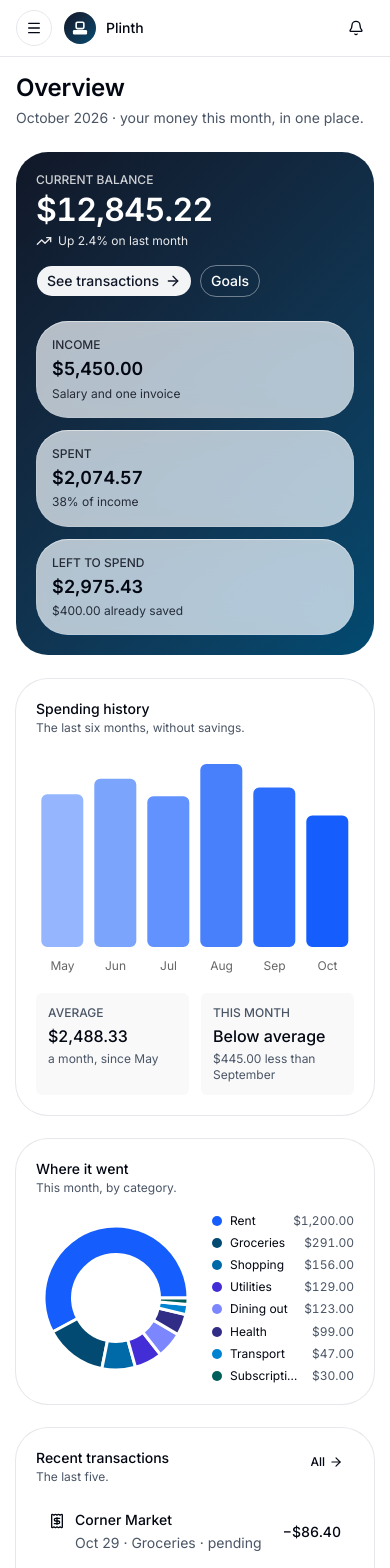
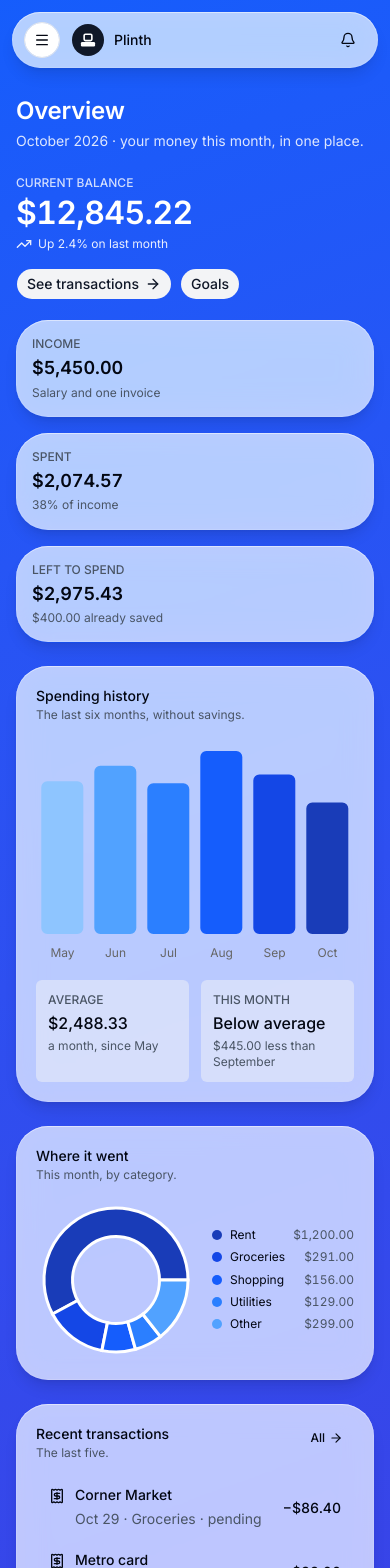
Before and after one commit to jiashengchen610/jewel-shop, a React (Vite) app: page / in a window 390 px wide. Shown: the top 1568 px of the page. Built offline with nearby package versions, Linux system fonts and the light colour scheme.

Commit message:
The gradient is the page and every surface is glass with a shadow; both charts share the sequential chart colors; the brand gradient is blue to indigo in light mode and navy in dark mode

```diff
--- a/src/app/Dashboard.tsx
+++ b/src/app/Dashboard.tsx
@@ -1,7 +1,9 @@
-// The dashboard: a shell (a sidebar from the large breakpoint up, a top bar with a slide-in menu below it) around four
-// pages picked by the URL hash. Everything on screen is one of this design system's components or a token utility.
+// The dashboard: the brand gradient is the page, and everything on it is glass (the sidebar, the top bar, every card)
+// with a shadow, so the whole look comes from four tokens: the gradient, the glass material, a shadow and a radius.
+// A sidebar from the large breakpoint up, a top bar with a slide-in menu below it, four pages picked by the URL hash.
 import { useEffect, useState, type ReactNode } from "react";
 import { Button } from "@/components/button/button";
+import { Glass } from "@/components/glass/glass";
 import { Item, ItemContent, ItemMedia, ItemTitle } from "@/components/item/item";
 import { Separator } from "@/components/separator/separator";
 import { Sheet, SheetContent, SheetDescription, SheetHeader, SheetTitle, SheetTrigger } from "@/components/sheet/sheet";
@@ -25,6 +27,16 @@ const fromHash = (): PageId => (PAGES.some((p) => p.id === location.hash.slice(2
 
 export type Notice = { title: string; text?: string };
 export type PageProps = { go: (p: PageId) => void; notify: (n: Notice) => void; dark: boolean; onDark: (on: boolean) => void };
+
+/** A glass panel with the shadow every floating surface here shares (the shadow sits on a wrapper, so it never
+ * competes with the glass's own edge light). */
+export function Panel({ className = "", children, ...props }: React.ComponentProps<"div">) {
+  return (
+    <div className="h-full rounded-card shadow-lg" {...props}>
+      <Glass className={`h-full rounded-card ${className}`}>{children}</Glass>
+    </div>
+  );
+}
 
 export function Dashboard() {
   const [page, setPage] = useState<PageId>(fromHash);
@@ -69,8 +81,9 @@ export function Dashboard() {
   return (
     <TooltipProvider>
       <ToastProvider>
-        <div className="min-h-dvh bg-background text-foreground lg:grid lg:grid-cols-[15rem_minmax(0,1fr)]">
-          <aside className="sticky top-0 hidden h-dvh flex-col gap-4 border-r bg-card p-4 lg:flex">
+        <div className="min-h-dvh bg-gradient-brand text-gradient-brand-foreground lg:grid lg:grid-cols-[16rem_minmax(0,1fr)]">
+          <aside className="sticky top-0 hidden h-dvh p-4 lg:block">
+            <Panel className="flex h-full flex-col gap-4 p-4">
               <Brand />
               {nav}
               <div className="mt-auto flex flex-col gap-3">
@@ -78,10 +91,12 @@ export function Dashboard() {
                 <Separator />
                 {account}
               </div>
+            </Panel>
           </aside>
 
           <div className="flex min-w-0 flex-col">
-            <header className="sticky top-0 z-10 flex items-center gap-2 border-b bg-background/95 px-4 py-2 backdrop-blur-sm lg:hidden">
+            <header className="sticky top-0 z-10 p-3 lg:hidden">
+              <Panel className="flex items-center gap-2 px-3 py-2">
                 <Sheet open={menu} onOpenChange={setMenu}>
                   <SheetTrigger asChild>
                     <Button variant="outline" size="icon-lg" aria-label="Open the menu"><MenuIcon /></Button>
@@ -106,9 +121,10 @@ export function Dashboard() {
                     <TooltipContent>2 new: a bill is due, a goal is ahead</TooltipContent>
                   </Tooltip>
                 </span>
+              </Panel>
             </header>
 
-            <main className="flex min-w-0 flex-1 flex-col gap-6 p-4 pb-12 sm:p-6 lg:p-8">
+            <main className="flex min-w-0 flex-1 flex-col gap-6 p-4 pb-12 sm:p-6 lg:py-8 lg:pr-8 lg:pl-4">
               <PageHeader page={current.id} />
               {page === "overview" && <Overview {...props} />}
               {page === "transactions" && <Transactions {...props} />}
@@ -133,7 +149,7 @@ export function Dashboard() {
 function Brand({ compact = false }: { compact?: boolean }) {
   return (
     <a href="#/overview" className="flex items-center gap-2.5 rounded-item px-1 py-1 outline-none focus-visible:ring-3 focus-visible:ring-ring/50" aria-label="Plinth Dashboard, overview">
-      <span aria-hidden="true" className="grid size-8 place-items-center rounded-button bg-gradient-brand text-gradient-brand-foreground">
+      <span aria-hidden="true" className="grid size-8 place-items-center rounded-button bg-primary text-primary-foreground">
         <svg width="18" height="18" viewBox="0 0 28 28"><rect x="3" y="17" width="22" height="7" rx="2" fill="currentColor" /><rect x="8" y="5" width="12" height="10" rx="2" fill="none" stroke="currentColor" strokeWidth="2.5" /></svg>
       </span>
       {!compact && <span className="type-heading-xs">Plinth Dashboard</span>}
@@ -158,20 +174,22 @@ const TITLES: Record<PageId, [string, string]> = {
   settings: ["Settings", "Your profile, what we tell you about, and how the app looks."],
 };
 
+/** Page titles sit on the gradient itself, in the text color made for it. */
 function PageHeader({ page }: { page: PageId }) {
   const [title, text] = TITLES[page];
   return (
     <div className="flex flex-col gap-1">
       <h1 className="type-heading-lg">{title}</h1>
-      <p className="type-body-md text-muted-foreground">{text}</p>
+      <p className="type-body-md opacity-85">{text}</p>
     </div>
   );
 }
 
-/** A card-shaped section with a title row, shared by the pages. */
+/** A glass card with a title row, shared by the pages. */
 export function Section({ title, text, action, children, className = "" }: { title: string; text?: string; action?: ReactNode; children: ReactNode; className?: string }) {
   return (
-    <section aria-label={title} className={`flex min-w-0 flex-col gap-4 rounded-card bg-card p-5 ring-1 ring-border ${className}`}>
+    <section aria-label={title} className={`h-full min-w-0 rounded-card shadow-lg ${className}`}>
+      <Glass className="flex h-full min-w-0 flex-col gap-4 rounded-card p-5">
         <div className="flex flex-wrap items-start justify-between gap-2">
           <div className="flex min-w-0 flex-col gap-0.5">
             <h2 className="type-heading-xs">{title}</h2>
@@ -180,6 +198,7 @@ export function Section({ title, text, action, children, className = "" }: { tit
           {action}
         </div>
         {children}
+      </Glass>
     </section>
   );
 }
--- a/src/app/pages/Goals.tsx
+++ b/src/app/pages/Goals.tsx
@@ -11,7 +11,7 @@ import { Slider } from "@/components/slider/slider";
 import { Tooltip, TooltipContent, TooltipTrigger } from "@/components/tooltip/tooltip";
 import { InfoIcon, PlusIcon } from "@/icons";
 import * as icons from "@/icons";
-import { Section, type PageProps } from "../Dashboard";
+import { Panel, Section, type PageProps } from "../Dashboard";
 import { goals, money } from "../data";
 
 export function Goals({ notify }: PageProps) {
@@ -20,10 +20,12 @@ export function Goals({ notify }: PageProps) {
   const monthly = goals.reduce((s, g) => s + g.monthly, 0);
   return (
     <div className="flex flex-col gap-6">
-      <section aria-label="Saving in total" className="grid gap-3 rounded-card bg-gradient-surface p-5 ring-1 ring-border sm:grid-cols-3 sm:p-6">
-        <Figure label="Saved so far" value={money(total)} note={`${Math.round((total / target) * 100)}% of ${money(target)}`} />
-        <Figure label="Put aside each month" value={money(monthly)} note="Across three goals" />
-        <Figure label="Next to finish" value="New laptop" note="March 2027, on track" />
+      <section aria-label="Saving in total">
+        <Panel className="grid gap-3 p-5 sm:grid-cols-3 sm:p-6">
+          <Figure label="Saved so far" value={money(total)} note={`${Math.round((total / target) * 100)}% of ${money(target)}`} />
+          <Figure label="Put aside each month" value={money(monthly)} note="Across three goals" />
+          <Figure label="Next to finish" value="New laptop" note="March 2027, on track" />
+        </Panel>
       </section>
 
       <div className="flex flex-wrap items-center justify-between gap-3">
@@ -66,7 +68,7 @@ export function Goals({ notify }: PageProps) {
 
 function Figure({ label, value, note }: { label: string; value: string; note: string }) {
   return (
-    <div className="flex flex-col gap-1 text-gradient-surface-foreground">
+    <div className="flex flex-col gap-1">
       <span className="type-label-sm text-muted-foreground uppercase">{label}</span>
       <span className="type-heading-md tabular-nums">{value}</span>
       <span className="type-body-sm text-muted-foreground">{note}</span>
--- a/src/app/pages/Overview.tsx
+++ b/src/app/pages/Overview.tsx
@@ -1,25 +1,31 @@
-// Overview: the month at a glance. A band in the brand gradient carries the balance, with glass panels for the three
-// numbers that matter; below it, the spending history, where the money went, goals, recent transactions and bills.
+// Overview: the month at a glance. The balance sits straight on the gradient; the three numbers that matter are glass
+// panels; below them the spending history, where the money went, recent transactions, bills, goals and subscriptions.
+// Both charts draw from the same sequential chart colors: light for less, dark for more.
 import { Bar, BarChart, Cell, Pie, PieChart, XAxis } from "recharts";
 import { Badge } from "@/components/badge/badge";
 import { Button } from "@/components/button/button";
 import { ChartContainer, ChartTooltip, ChartTooltipContent, type ChartConfig } from "@/components/chart/chart";
-import { Glass } from "@/components/glass/glass";
 import { Item, ItemActions, ItemContent, ItemDescription, ItemMedia, ItemTitle } from "@/components/item/item";
 import { Progress } from "@/components/progress/progress";
 import { ArrowRightIcon, CalendarClockIcon, ReceiptIcon, RepeatIcon, TrendingUpIcon } from "@/icons";
-import { Section, type PageProps } from "../Dashboard";
+import { Panel, Section, type PageProps } from "../Dashboard";
 import { balance, bills, goals, income, left, money, months, saved, shares, shortDate, spent, subscriptions, transactions } from "../data";
 
-const monthlyConfig = { total: { label: "Spent", color: "var(--chart-1)" } } satisfies ChartConfig;
-const slices = shares.filter((s) => s.value > 0).sort((a, b) => b.value - a.value);
+/** The sequential chart colors, lightest to darkest: one scale for every chart on the page. */
+const seq = (n: number) => `var(--chart-seq-${Math.min(7, Math.max(1, n))})`;
+const monthlyConfig = { total: { label: "Spent", color: seq(7) } } satisfies ChartConfig;
+// The four biggest categories, darkest first, and the long tail as "Other": five slices on the scale's five strongest
+// steps, so even the smallest reads against the glass in both modes.
+const ranked = shares.filter((s) => s.value > 0).sort((a, b) => b.value - a.value);
+const slices = [...ranked.slice(0, 4), ...(ranked.length > 4 ? [{ category: "Other", value: ranked.slice(4).reduce((s, x) => s + x.value, 0) }] : [])]
+  .map((s, i) => ({ ...s, fill: seq(7 - i) }));
 const shareConfig = Object.fromEntries(slices.map((s) => [s.category, { label: s.category, color: s.fill }])) satisfies ChartConfig;
 
 export function Overview({ go }: PageProps) {
   const recent = transactions.slice(0, 5);
   return (
     <div className="flex flex-col gap-6">
-      <section aria-label="Balance" className="flex flex-col gap-6 rounded-card bg-gradient-brand p-5 text-gradient-brand-foreground sm:p-6">
+      <section aria-label="Balance" className="flex flex-col gap-5">
         <div className="flex flex-wrap items-end justify-between gap-4">
           <div className="flex flex-col gap-1">
             <span className="type-label-sm uppercase opacity-80">Current balance</span>
@@ -28,13 +34,13 @@ export function Overview({ go }: PageProps) {
           </div>
           <div className="flex flex-wrap gap-2">
             <Button variant="secondary" onClick={() => go("transactions")}>See transactions<ArrowRightIcon /></Button>
-            <Button variant="outline" className="border-gradient-brand-foreground/40 bg-transparent text-gradient-brand-foreground hover:bg-gradient-brand-foreground/10 hover:text-gradient-brand-foreground" onClick={() => go("goals")}>Goals</Button>
+            <Button variant="secondary" onClick={() => go("goals")}>Goals</Button>
           </div>
         </div>
-        <div className="grid gap-3 sm:grid-cols-3">
-          <Glass className="flex flex-col gap-1 p-4"><span className="type-label-sm uppercase opacity-80">Income</span><span className="type-heading-md tabular-nums">{money(income)}</span><span className="type-body-sm opacity-80">Salary and one invoice</span></Glass>
-          <Glass className="flex flex-col gap-1 p-4"><span className="type-label-sm uppercase opacity-80">Spent</span><span className="type-heading-md tabular-nums">{money(spent)}</span><span className="type-body-sm opacity-80">{Math.round((spent / income) * 100)}% of income</span></Glass>
-          <Glass className="flex flex-col gap-1 p-4"><span className="type-label-sm uppercase opacity-80">Left to spend</span><span className="type-heading-md tabular-nums">{money(left)}</span><span className="type-body-sm opacity-80">{money(saved)} already saved</span></Glass>
+        <div className="grid gap-4 sm:grid-cols-3">
+          <Kpi label="Income" value={money(income)} note="Salary and one invoice" />
+          <Kpi label="Spent" value={money(spent)} note={`${Math.round((spent / income) * 100)}% of income`} />
+          <Kpi label="Left to spend" value={money(left)} note={`${money(saved)} already saved`} />
         </div>
       </section>
 
@@ -45,7 +51,7 @@ export function Overview({ go }: PageProps) {
               <XAxis dataKey="month" tickLine={false} axisLine={false} tickMargin={8} />
               <ChartTooltip cursor={false} content={<ChartTooltipContent hideIndicator />} />
               <Bar dataKey="total" radius={6}>
-                {months.map((m, i) => <Cell key={m.month} fill="var(--color-total)" fillOpacity={0.45 + (0.55 * i) / (months.length - 1)} />)}
+                {months.map((m, i) => <Cell key={m.month} fill={seq(i + 2)} />)}
               </Bar>
             </BarChart>
           </ChartContainer>
@@ -135,7 +141,7 @@ export function Overview({ go }: PageProps) {
                   <ItemDescription>{s.note} · {money(s.price)}</ItemDescription>
                 </ItemContent>
                 <ItemActions aria-label={`${s.name}, the last four months`} className="h-6 items-end gap-1">
-                  {s.months.map((m, i) => <span key={i} className="w-2 rounded-xs bg-chart-1" style={{ height: `${m}%`, opacity: 0.45 + (0.55 * i) / 3 }} />)}
+                  {s.months.map((m, i) => <span key={i} className="w-2 rounded-xs" style={{ height: `${m}%`, background: seq(i + 3) }} />)}
                 </ItemActions>
               </Item>
             ))}
@@ -144,6 +150,16 @@ export function Overview({ go }: PageProps) {
         </Section>
       </div>
     </div>
+  );
+}
+
+function Kpi({ label, value, note }: { label: string; value: string; note: string }) {
+  return (
+    <Panel className="flex flex-col gap-1 p-4">
+      <span className="type-label-sm text-muted-foreground uppercase">{label}</span>
+      <span className="type-heading-md tabular-nums">{value}</span>
+      <span className="type-body-sm text-muted-foreground">{note}</span>
+    </Panel>
   );
 }
 
--- a/src/app/pages/Transactions.tsx
+++ b/src/app/pages/Transactions.tsx
@@ -11,7 +11,7 @@ import { Select, SelectContent, SelectItem, SelectTrigger, SelectValue } from "@
 import { Table, TableBody, TableCaption, TableCell, TableFooter, TableHead, TableHeader, TableRow } from "@/components/table/table";
 import { Tabs, TabsList, TabsTrigger } from "@/components/tabs/tabs";
 import { ChevronDownIcon, InboxIcon, ReceiptIcon, SearchIcon } from "@/icons";
-import { Section, type PageProps } from "../Dashboard";
+import { Panel, Section, type PageProps } from "../Dashboard";
 import { categoryTone, money, shortDate, transactions, type Category } from "../data";
 
 const CATEGORIES = ["All", ...new Set(transactions.map((t) => t.category))] as const;
@@ -57,7 +57,8 @@ export function Transactions({ notify }: PageProps) {
       </div>
 
       {rows.length === 0 ? (
-        <Empty className="rounded-card ring-1 ring-border">
+        <Panel>
+          <Empty>
             <EmptyHeader>
               <EmptyMedia variant="icon"><InboxIcon /></EmptyMedia>
               <EmptyTitle>Nothing matches</EmptyTitle>
@@ -65,6 +66,7 @@ export function Transactions({ notify }: PageProps) {
             </EmptyHeader>
             <Button variant="outline" onClick={reset}>Clear filters</Button>
           </Empty>
+        </Panel>
       ) : (
         <Section title={`${rows.length} transaction${rows.length === 1 ? "" : "s"}`} text={`${money(total, true)} in total${rows.some((t) => t.status === "pending") ? " · one still pending" : ""}`}>
           <div className="hidden md:block">
--- a/src/styles/tokens.css
+++ b/src/styles/tokens.css
@@ -529,7 +529,7 @@
   --glass-radius: var(--container-radius);
   --glass-text-font: var(--body-md-font);
   --gradient-brand-foreground: var(--primary-foreground);
-  --gradient-brand: linear-gradient(135deg, var(--primary) 0%, var(--chart-2) 100%);
+  --gradient-brand: linear-gradient(160deg, var(--chart-1) 0%, var(--chart-5) 100%);
   --gradient-surface-foreground: var(--foreground);
   --gradient-surface: linear-gradient(180deg, var(--background) 0%, var(--muted) 100%);
   --heading-font: var(--body-font);
@@ -942,8 +942,8 @@
   --glass-panel-foreground: var(--material-glass-foreground);
   --glass-radius: var(--container-radius);
   --glass-text-font: var(--body-md-font);
-  --gradient-brand-foreground: var(--primary-foreground);
-  --gradient-brand: linear-gradient(135deg, var(--primary) 0%, var(--chart-2) 100%);
+  --gradient-brand-foreground: var(--foreground);
+  --gradient-brand: linear-gradient(160deg, var(--background) 0%, var(--chart-seq-1) 100%);
   --gradient-surface-foreground: var(--foreground);
   --gradient-surface: linear-gradient(180deg, var(--background) 0%, var(--muted) 100%);
   --heading-font: var(--body-font);
--- a/tokens/base.tokens.json
+++ b/tokens/base.tokens.json
@@ -494,18 +494,30 @@
       "$description": "The brand gradient: its stops are color roles, so it follows the brand and the mode. Use it as bg-gradient-brand, with text-gradient-brand-foreground for text on it.",
       "$value": [
         {
-          "color": "{color.primary}",
+          "color": "{color.chart.1}",
           "position": 0
         },
         {
-          "color": "{color.chart.2}",
+          "color": "{color.chart.5}",
           "position": 1
         }
       ],
       "$extensions": {
         "plinth": {
           "gradient": {
-            "angle": 135
+            "angle": 160
+          },
+          "modes": {
+            "dark": [
+              {
+                "color": "{color.background}",
+                "position": 0
+              },
+              {
+                "color": "{color.chart.seq.1}",
+                "position": 1
+              }
+            ]
           }
         }
       }
@@ -513,7 +525,14 @@
     "brand-foreground": {
       "$type": "color",
       "$description": "Text on the brand gradient",
-      "$value": "{color.primary-foreground}"
+      "$value": "{color.primary-foreground}",
+      "$extensions": {
+        "plinth": {
+          "modes": {
+            "dark": "{color.foreground}"
+          }
+        }
+      }
     },
     "surface": {
       "$type": "gradient",
```
Also changed, not shown: src/foundations/tokens.generated.json. Lines whose indentation alone changed are shown as unchanged.
